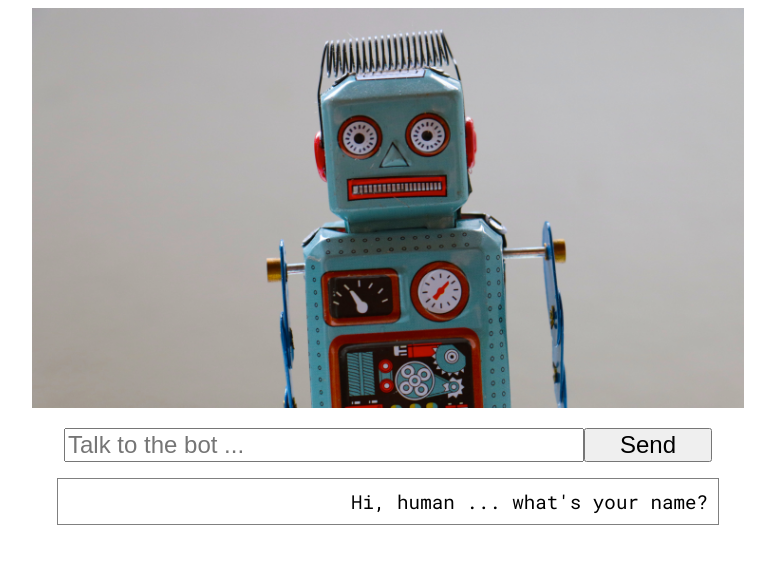
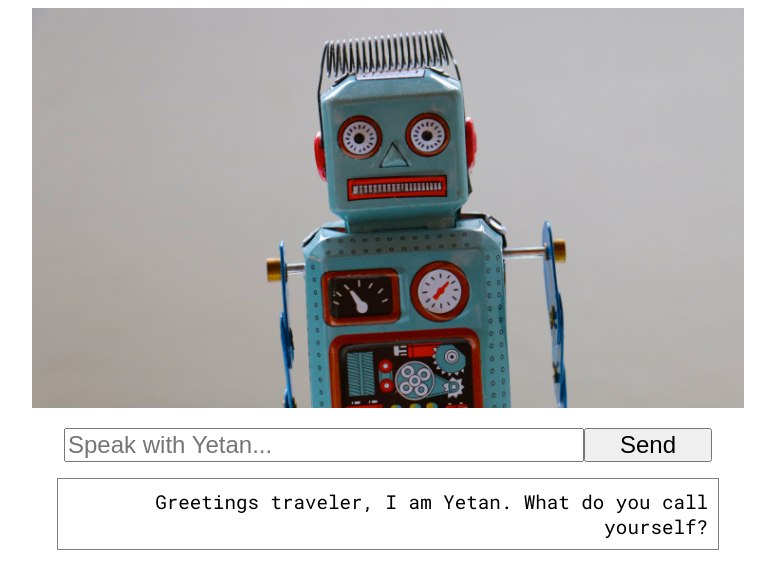
Before and after one commit to TayneB/Yetan-Chatbot-TayneB, a website with bundled scripts: page Submission/index.html in a window 1280 px wide. Shown: the whole page, without its empty margins (252-1027 px from the left). Built offline with nearby package versions, Linux system fonts and the light colour scheme.

Commit message:
Test 2 Failing successfully

```diff
--- a/Submission/index.html
+++ b/Submission/index.html
@@ -27,7 +27,7 @@
             id="chat-input"
             class="chat-input"
             type="text"
-            placeholder="Talk to the bot ..."
+            placeholder="Speak with Yetan..."
             autocomplete="off"
           />
           <button class="btn-chat-send" type="submit">Send</button>
@@ -37,7 +37,7 @@
       <div class="chatbox-container">
         <div id="chatbox" class="chatbox">
           <div class="chat-item chat-item-bot">
-            Hi, human ... what's your name?
+            Greetings traveler, I am Yetan. What do you call yourself?
           </div>
         </div>
       </div>
```
Also changed, not shown: test/script.test.js (+15 -2 lines).
